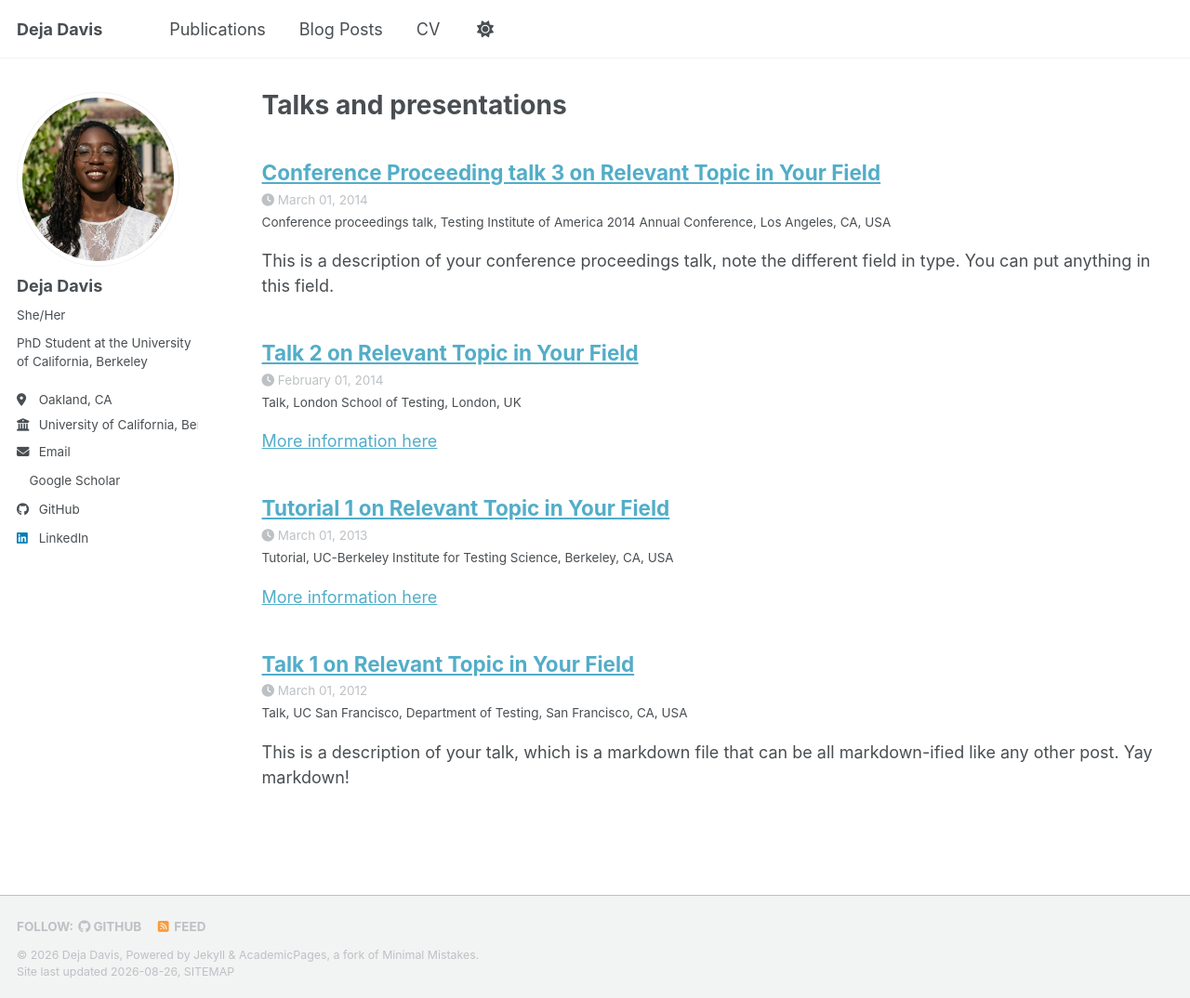
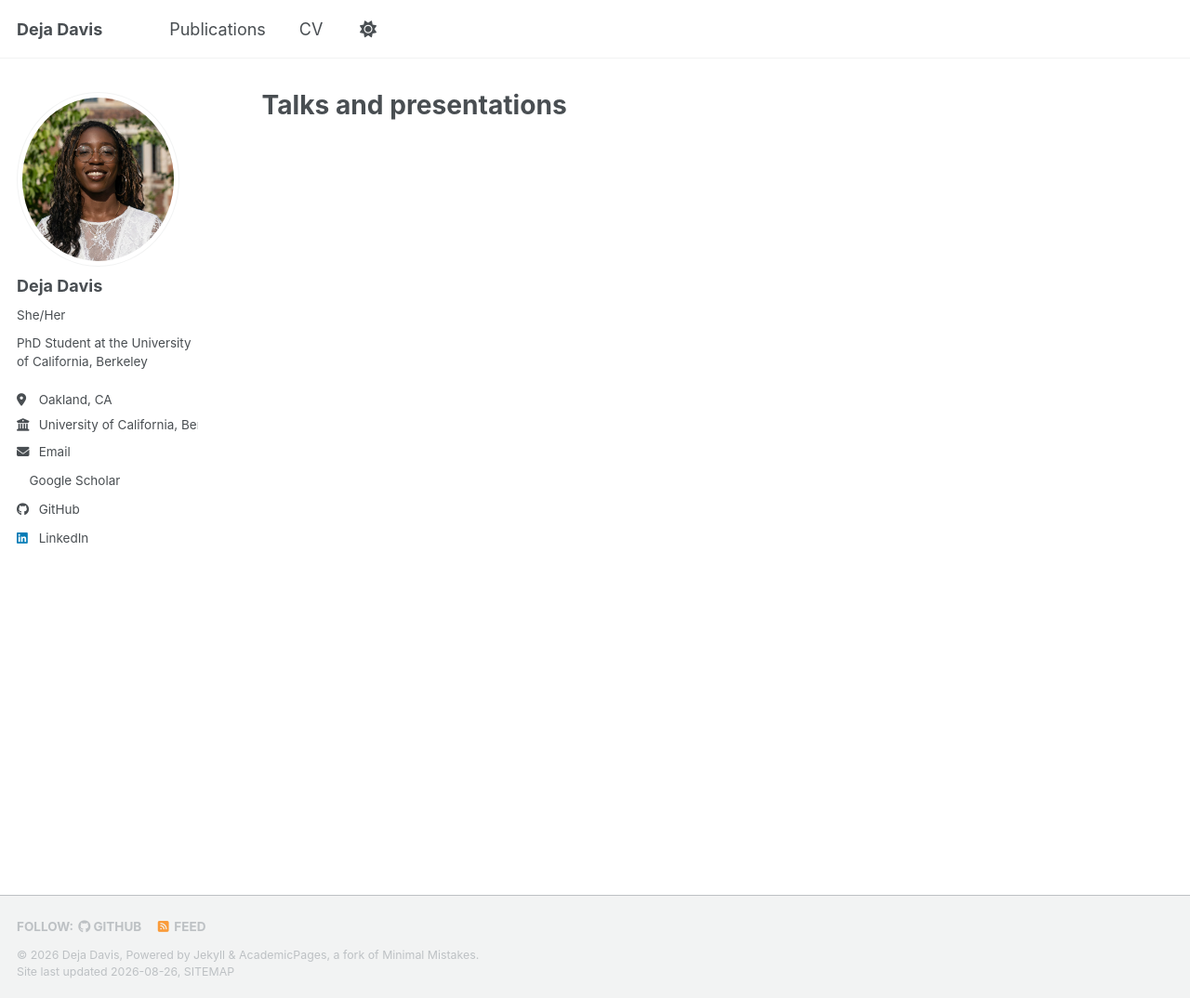
Before and after one commit to dejadunlap/dejadunlap.github.io, a Jekyll site: the page built from _pages/talks.html, in a window 1280 px wide and 1074 px high. Shown: the whole window at 93% size. Built offline with Jekyll 4.4.1, drawn with Linux system fonts in a browser that asks for light colours; a style sheet for code colours, icons or effects is not loaded; some of the changed lines change nothing that is shown.

Commit message:
update header

```diff
--- a/_config.yml
+++ b/_config.yml
@@ -230,9 +230,9 @@ collections:
   portfolio:
     output: true
     permalink: /:collection/:path/
-  talks:
-    output: true
-    permalink: /:collection/:path/
+  #talks:
+   # output: true
+    #permalink: /:collection/:path/
 
 
 # These settings control how pages and collections are included in the site
@@ -283,13 +283,14 @@ defaults:
       share: true
       comment: true
   # _talks
-  - scope:
-      path: ""
-      type: talks
-    values:
-      layout: talk
-      author_profile: true
-      share: false
+
+ # - scope:
+  #    path: ""
+   #   type: talks
+   # values:
+   #   layout: talk
+    #  author_profile: true
+    #  share: false
 
 
 # Sass/SCSS
--- a/_data/navigation.yml
+++ b/_data/navigation.yml
@@ -11,9 +11,6 @@ main:
   - title: "Publications"
     url: /publications/
 
-  - title: "Blog Posts"
-    url: /year-archive/
-
   - title: "CV"
     url: /cv/
 
```
